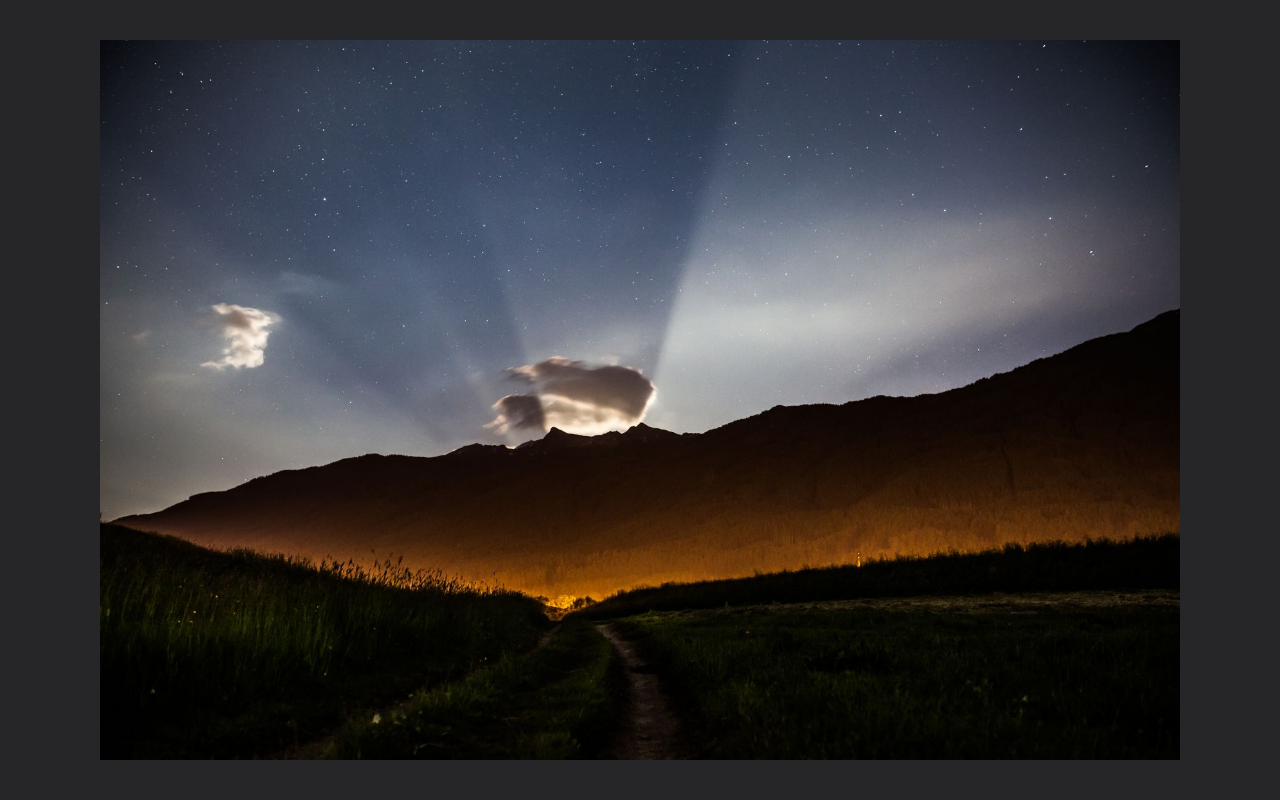
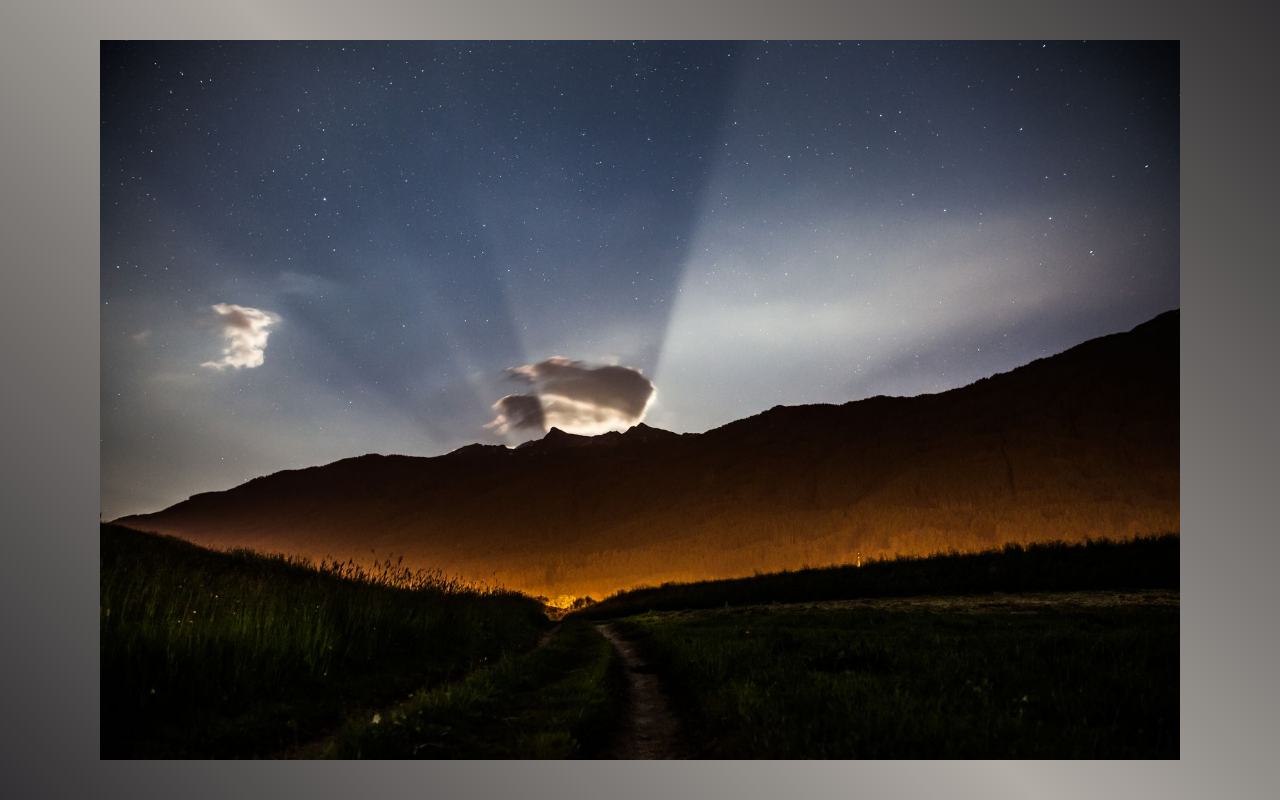
Before and after one commit to devisio/devisio-demos, a plain HTML site: page ambient-background-color/index.html in a window 1280 px wide. Drawn offline with Linux system fonts and the light colour scheme.

Commit message:
add background gradient

```diff
--- a/ambient-background-color/index.html
+++ b/ambient-background-color/index.html
@@ -52,10 +52,16 @@
         sourceImage.src = images[imageIndex++ % images.length];
       }
 
+      function toRGB(color) {
+        return "rgb(" + color[0] + ", " + color[1] + ", " + color[2] + ")";
+      }
+
       function updateColor() {
         var color = colorThief.getColor(sourceImage);
         var wrapper = document.getElementsByClassName("wrapper")[0];
-        wrapper.style["background-color"] = "rgb(" + color[0] + ", " + color[1] + ", " + color[2] + ")";
+        wrapper.style["background-color"] = toRGB(color);
+        var colors = colorThief.getPalette(sourceImage, 3);
+        wrapper.style["background-image"] = "linear-gradient(45deg, " + toRGB(colors[0]) + ", " + toRGB(colors[1]) + ", " + toRGB(colors[0]) + ")";
       }
     </script>
   </body>
```
